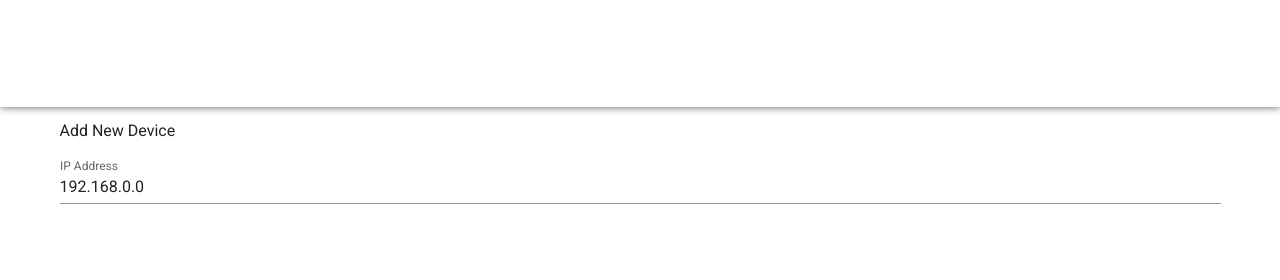
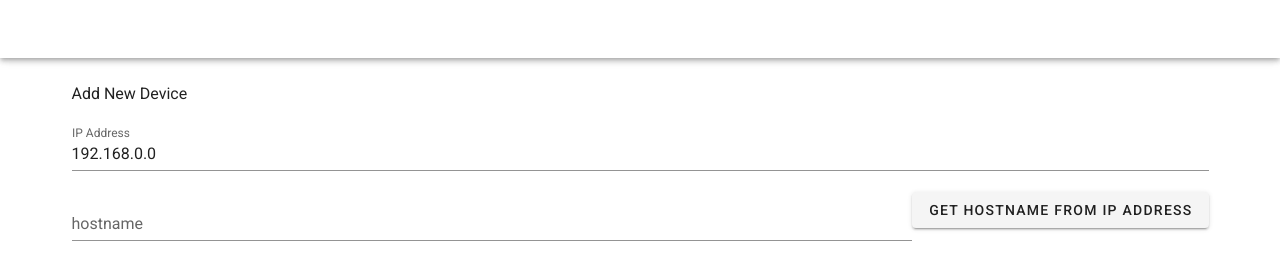
Before and after one commit to reud/plathome-frontend, a Nuxt app in the folder PlatHome/: page /add in a window 1280 px wide. Shown: the part 260-540 px from the top of the page. Built offline with nearby package versions, Linux system fonts and the light colour scheme.

Commit message:
ブランチ切ってなかった add画面のモック作成途中

```diff
--- a/PlatHome/pages/add.vue
+++ b/PlatHome/pages/add.vue
@@ -1,13 +1,24 @@
 <template>
-  <v-form v-model="valid">
+  <v-form ref="form" v-model="valid">
+    <v-container>
       <p>Add New Device</p>
-    <v-form ref="form">
+      <v-layout wrap>
         <v-text-field
           v-model="ipAddrModel"
           :rules="ipAddrRule"
           label="IP Address"
         ></v-text-field>
-    </v-form>
+      </v-layout>
+      <v-layout wrap>
+        <v-text-field
+          v-model="hostname"
+          label="hostname"
+          :disabled="hostnameLock"
+        ></v-text-field>
+        <v-btn @click="resolveHostname">get hostname from IP address</v-btn>
+        <p>{{ progress }}</p>
+      </v-layout>
+    </v-container>
   </v-form>
 </template>
 
@@ -18,8 +29,29 @@ import { Component, Vue } from 'vue-property-decorator';
 export default class Add extends Vue {
   public valid: boolean = false;
   public ipAddrModel: string = '192.168.0.0';
+  public hostname: string = '';
+  public progress: string = '';
+  public hostnameLock: boolean = false;
+  // a function for mock and tests
+  public sleep(time: number): Promise<any> {
+    return new Promise((resolve) => {
+      setTimeout(() => {
+        resolve();
+      }, time);
+    });
+  }
 
-  public validateIpAddr(ipAddr: string): boolean {
+  // mock function
+  public async resolveHostname() {
+    this.progress = 'hostname resolver started...';
+    this.hostnameLock = true;
+    await this.sleep(3000);
+    this.hostname = 'mock-hostname';
+    this.progress = '';
+    this.hostnameLock = false;
+  }
+
+  public static validateIpAddr(ipAddr: string): boolean {
     const ipAddrRegex = /^(([1-9]?[0-9]|1[0-9]{2}|2[0-4][0-9]|25[0-5])\.){3}([1-9]?[0-9]|1[0-9]{2}|2[0-4][0-9]|25[0-5])$/;
     return ipAddrRegex.test(ipAddr);
   }
@@ -28,7 +60,7 @@ export default class Add extends Vue {
     // いつかルール追加するかも・・・？
     const rules: Array<(v: string) => any> = [];
     const ipRegexRule = (v: string) =>
-      this.validateIpAddr(v) || 'IP address do not match with IP regex';
+      Add.validateIpAddr(v) || 'IP address do not match with IP regex';
     rules.push(ipRegexRule);
     return rules;
   }
```
Lines whose indentation alone changed are shown as unchanged.
